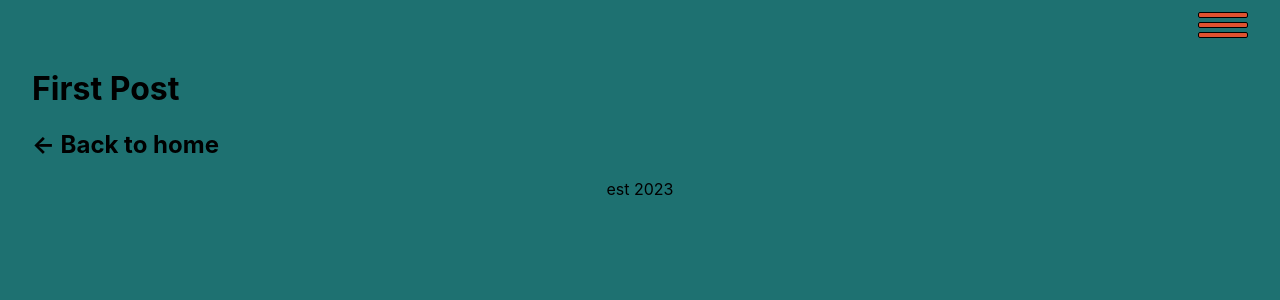
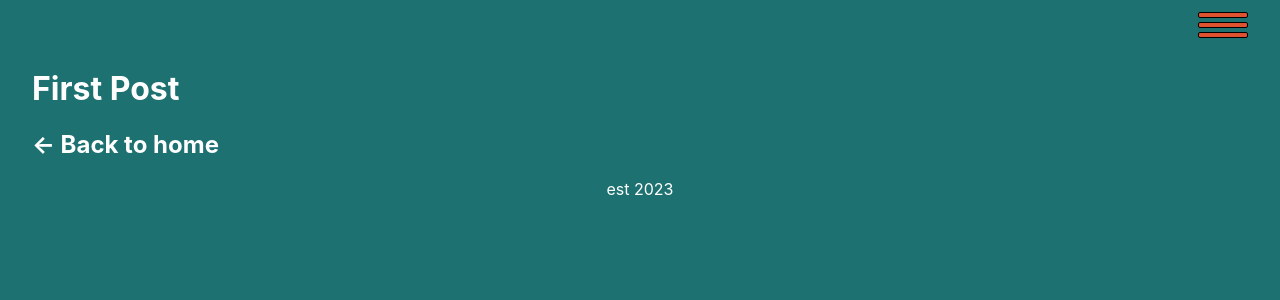
Before and after one commit to off2mxrs/portfolio2023, a Next.js app: page /first-post in a window 1280 px wide. Shown: the top 300 px of the page. Built offline with nearby package versions, Linux system fonts and the light colour scheme.

Commit message:
global text color

```diff
--- a/components/nav.module.css
+++ b/components/nav.module.css
@@ -25,6 +25,7 @@
 
 .menu li {
   margin: 0;
+  color: black;
 }
 
 .menuIcon {
--- a/styles/global.css
+++ b/styles/global.css
@@ -5,6 +5,7 @@ body {
   font-family: -apple-system, BlinkMacSystemFont, Segoe UI, Roboto, Oxygen, Ubuntu,
     Cantarell, Fira Sans, Droid Sans, Helvetica Neue, sans-serif;
   background-color: #1E7171;
+  color: white;
 }
 
 * {
@@ -18,7 +19,7 @@ h3 {
 }
 
 a {
-  color: black;
+  color: rgb(255, 255, 255);
   text-decoration: none;
   width: fit-content;
   display: block;
```
